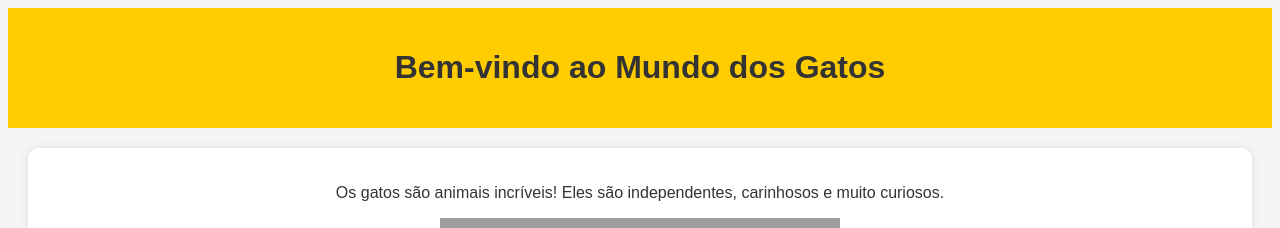
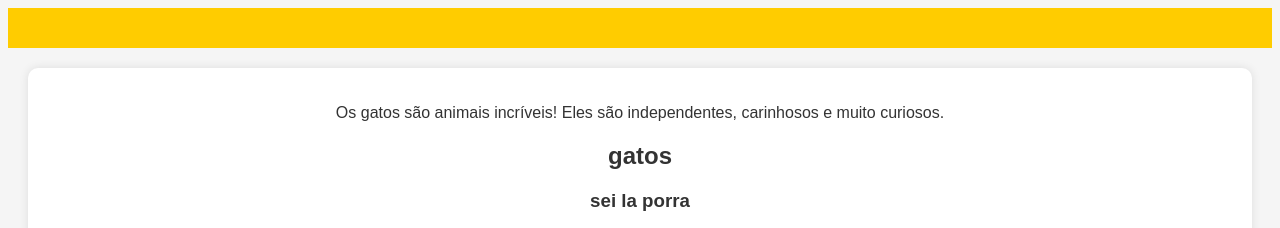
Before and after one commit to 1troll15/ff, a plain HTML site: page index.html in a window 1280 px wide. Shown: the top 228 px of the page. Drawn offline with Linux system fonts and the light colour scheme; grey boxes are pictures that could not be loaded.

Commit message:
segunda alteração

```diff
--- a/index.html
+++ b/index.html
@@ -8,10 +8,12 @@
 </head>
 <body>
     <header>
-        <h1>Bem-vindo ao Mundo dos Gatos</h1>
+
     </header>
     <section>
         <p>Os gatos são animais incríveis! Eles são independentes, carinhosos e muito curiosos.</p>
+        <h2>gatos</h2>
+        <h3>sei la porra</h3>
         <img src="https://placekitten.com/400/300" alt="Gatinho fofo">
     </section>
     <footer>
```
